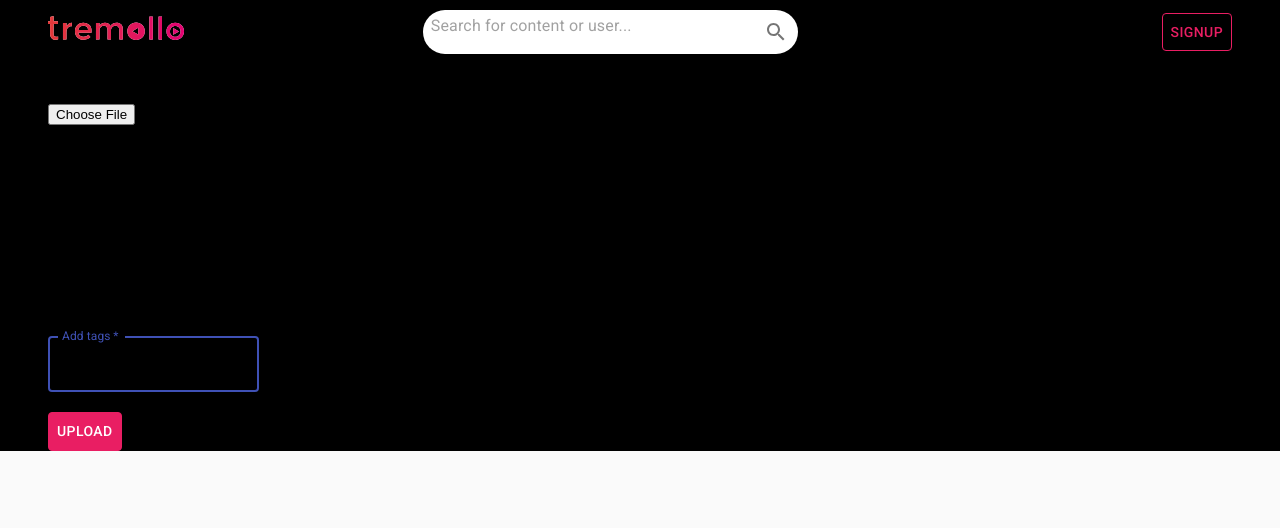
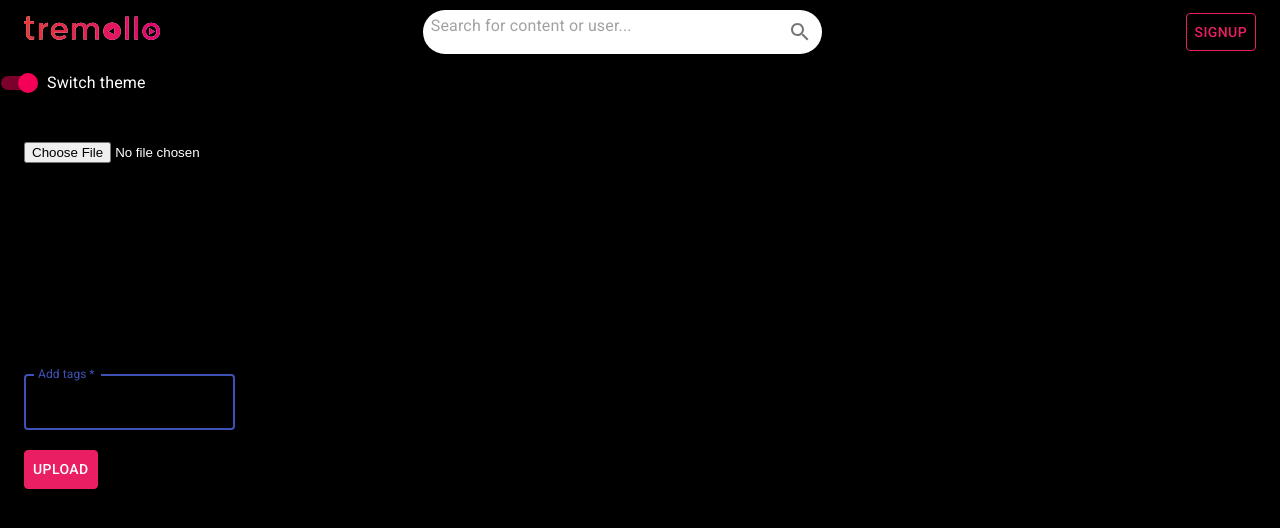
Before and after one commit to saaketc/Tremollo, a React (Create React App) app: page /myMusic/upload in a window 1280 px wide. Shown: the top 528 px of the page. Built offline with nearby package versions, Linux system fonts and the light colour scheme.

Commit message:
implements toggle between dark and light theme

```diff
--- a/package.json
+++ b/package.json
@@ -21,6 +21,7 @@
     "react-scripts": "3.3.1",
     "react-toastify": "^5.5.0",
     "react-video-thumbnail": "^0.1.3",
+    "styled-components": "^5.1.1",
     "typeface-roboto": "0.0.75"
   },
   "scripts": {
--- a/src/App.js
+++ b/src/App.js
@@ -1,68 +1,130 @@
-import React, { useState, useEffect } from 'react';
-import { ToastContainer } from 'react-toastify';
-import 'react-toastify/dist/ReactToastify.min.css';
-import {Route, Switch} from 'react-router-dom';
-import Feed from './components/feed';
-import Welcome from './components/welcome';
-import Navbar from './components/common/navbar';
-import Studio from './components/studio/studio';
-import Login from './components/auth/login';
-import Signup from './components/auth/signup/signup';
-import Logout from './components/auth/logout';
-import UploadMusic from './components/upload/uploadMusic';
-import UserPlaylist from './components/userPlaylist';
-import PlaylistFeed from './components/playlistFeed';
-import SearchResults from './components/searchResults';
+import React, { useState, useEffect } from "react";
+import { ToastContainer } from "react-toastify";
+import "react-toastify/dist/ReactToastify.min.css";
+import { Route, Switch as RouterSwitch } from "react-router-dom";
+import Feed from "./components/feed";
+import Welcome from "./components/welcome";
+import Navbar from "./components/common/navbar";
+import Studio from "./components/studio/studio";
+import Login from "./components/auth/login";
+import Signup from "./components/auth/signup/signup";
+import Logout from "./components/auth/logout";
+import UploadMusic from "./components/upload/uploadMusic";
+import UserPlaylist from "./components/userPlaylist";
+import PlaylistFeed from "./components/playlistFeed";
+import SearchResults from "./components/searchResults";
 import Footer from "./components/footer";
-import ProfilePicUpload from './components/auth/profilePicUpload';
-import Profile from './components/profile/profile';
-import EditProfile from './components/editProfile';
-import { Container } from '@material-ui/core';
-import colors from './config/colors';
-import ContentPage from './components/contentPage';
+import ProfilePicUpload from "./components/auth/profilePicUpload";
+import Profile from "./components/profile/profile";
+import EditProfile from "./components/editProfile";
+import { Container, Paper } from "@material-ui/core";
+import colors from "./config/colors";
+import ContentPage from "./components/contentPage";
+import Switch from "@material-ui/core/Switch";
+import FormGroup from "@material-ui/core/FormGroup";
+import FormControlLabel from "@material-ui/core/FormControlLabel";
+// import darkTheme from './config/themes/dark';
+// import { ThemeProvider, createMuiTheme } from '@material-ui/core/styles';
+import { ThemeProvider } from "styled-components";
+import { GlobalStyles } from "./config/globalStyles";
+import { lightTheme, darkTheme } from "./config/Themes";
 
 function App() {
   const [user, setUser] = useState({});
+  const [dark, setDark] = useState(true);
+
+  //   const darkTheme = createMuiTheme({
+  //     palette: {
+  //       type: 'dark',
+  //       primary: {
+  //         main: '#121212',
+  //         dark: '#000'
+  //       }
+  // }
+  //   });
+  //   const lightTheme = createMuiTheme();
 
   useEffect(() => {
     try {
-      let userData = JSON.parse(localStorage.getItem('user'));
+      let userData = JSON.parse(localStorage.getItem("user"));
       setUser(userData);
-    }
-    catch (e) {
+    } catch (e) {
       setUser(null);
     }
-  }, [])
+  }, []);
 
   return (
-  <Container style={{backgroundColor: colors.darkTheme}} maxWidth='100%'>
-      <Navbar
-        user={user}
-      />
-  <br/>
-  <br/>
- <ToastContainer/>
-      <Switch>
-        <Route path='/search' render={(props) => <SearchResults {...props} user={user} />}/>
-        <Route path='/uploadProfilePic' render={(props) => <ProfilePicUpload {...props} user={user} />}/>
-        <Route path='/profile/:userId' render={(props) => <Profile {...props} currentUser={user} />}/>
+    <ThemeProvider theme={dark ? darkTheme : lightTheme}>
+      <GlobalStyles />
+
+      <Navbar user={user} />
+      <FormGroup row>
+        <FormControlLabel
+          control={
+            <Switch
+              label="Switch theme"
+              checked={dark}
+              onChange={() => setDark(!dark)}
+            />
+          }
+          label="Switch theme"
+        />
+      </FormGroup>
+
+      <br />
+      <br />
+      <ToastContainer />
+      <RouterSwitch>
+        <Route
+          path="/search"
+          render={(props) => <SearchResults {...props} user={user} />}
+        />
+        <Route
+          path="/uploadProfilePic"
+          render={(props) => <ProfilePicUpload {...props} user={user} />}
+        />
+        <Route
+          path="/profile/:userId"
+          render={(props) => <Profile {...props} currentUser={user} />}
+        />
         {/* <Route path='/profile' render={(props) => <Profile {...props} currentUser={user} />}/> */}
-        <Route path='/content/:contentId' render={(props) => <ContentPage {...props} currentUser={user} />}/>
-        <Route path='/edit' render={(props) => <EditProfile {...props} user={user} />}/>
-        <Route path='/studio/:studioName' render={(props) => <Studio {...props} user={user} />}/>
-        <Route path='/myMusic/upload' render={(props) => <UploadMusic {...props} user={user} />} />
-        <Route  path='/logout' component={Logout}/>
-        <Route  path='/auth/signup' component={Signup}/>
-        <Route  path='/auth/login' component={Login}/>
-        <Route path='/myPlaylist/:userId/:playlistName' render={(props) => <PlaylistFeed {...props} user={user} />}/>
-        <Route path='/myPlaylist/:userId' render={(props) => <UserPlaylist {...props} user={user} />}/>
-        <Route exact path='/' render={(props) => user ? <Feed {...props} user={user} /> : <Welcome {...props}/>} />
+        <Route
+          path="/content/:contentId"
+          render={(props) => <ContentPage {...props} currentUser={user} />}
+        />
+        <Route
+          path="/edit"
+          render={(props) => <EditProfile {...props} user={user} />}
+        />
+        <Route
+          path="/studio/:studioName"
+          render={(props) => <Studio {...props} user={user} />}
+        />
+        <Route
+          path="/myMusic/upload"
+          render={(props) => <UploadMusic {...props} user={user} />}
+        />
+        <Route path="/logout" component={Logout} />
+        <Route path="/auth/signup" component={Signup} />
+        <Route path="/auth/login" component={Login} />
+        <Route
+          path="/myPlaylist/:userId/:playlistName"
+          render={(props) => <PlaylistFeed {...props} user={user} />}
+        />
+        <Route
+          path="/myPlaylist/:userId"
+          render={(props) => <UserPlaylist {...props} user={user} />}
+        />
+        <Route
+          exact
+          path="/"
+          render={(props) =>
+            user ? <Feed {...props} user={user} /> : <Welcome {...props} />
+          }
+        />
 
-        {/* <Route path='/create-new-studio' render={(props) => <CreateStudio {...props} user={user} />}/> */}
-        {/* <Route exact path='/' component={Welcome}/> */}
-      </Switch>
-
-    </Container>
+      </RouterSwitch>
+    </ThemeProvider>
   );
 }
 
--- a/src/components/common/textForm.js
+++ b/src/components/common/textForm.js
@@ -2,6 +2,7 @@ import React from "react";
 import CssBaseline from "@material-ui/core/CssBaseline";
 import TextField from "@material-ui/core/TextField";
 import { makeStyles } from "@material-ui/core/styles";
+import darkTheme from "../../config/themes/dark";
 
 const useStyles = makeStyles((theme) => ({
   paper: {
@@ -9,6 +10,7 @@ const useStyles = makeStyles((theme) => ({
     display: "flex",
     flexDirection: "column",
     alignItems: "center",
+    color: darkTheme.textColor
   },
   avatar: {
     margin: theme.spacing(1),
@@ -17,9 +19,13 @@ const useStyles = makeStyles((theme) => ({
   form: {
     width: "100%", // Fix IE 11 issue.
     marginTop: theme.spacing(6),
+    color: darkTheme.textColor
+
   },
   submit: {
     margin: theme.spacing(3, 0, 2),
+    color: darkTheme.textColor
+
   },
 }));
 
--- a/src/components/feed.js
+++ b/src/components/feed.js
@@ -49,7 +49,8 @@ const Feed = (props) => {
   return (
    <Container maxWidth='100%'>
     <Grid container spacing={4}>
-      {feed.map(f => (
+        {feed &&
+          feed.map(f => (
         <Grid item xs={12} lg={3} md={3}>
           <CardComponent
             data={f}
--- a/src/components/profile/profile.js
+++ b/src/components/profile/profile.js
@@ -21,10 +21,10 @@ const useStyles = makeStyles((theme) => ({
   btn: buttonStyleClose,
   title: {
     fontWeight: "900",
-    color: colors.primary,
+    // color: colors.primary,
   },
   heading: {
-    color: colors.white
+    // color: colors.white
   },
   profilePic: {
     borderRadius: "50%",
@@ -51,8 +51,8 @@ const useStyles = makeStyles((theme) => ({
     },
   },
   text: {
-    backgroundColor: "#4CAF50",
-    color: "white",
+    // backgroundColor: "#4CAF50",
+    // color: "white",
     fontSize: "16px",
     padding: "16px 32px",
   },
--- a/src/components/upload/uploadMusic.js
+++ b/src/components/upload/uploadMusic.js
@@ -8,6 +8,7 @@ import { storageURL } from "../../config/storage";
 import colors from "../../config/colors";
 import TextForm from "../common/textForm";
 import { buttonStyleClose } from "../../config/buttonStyle";
+import darkTheme from "../../config/themes/dark";
 
 const UploadMusic = ({ user }) => {
   const [fileData, setFileData] = React.useState({});
@@ -62,8 +63,12 @@ const UploadMusic = ({ user }) => {
   };
 
   return (
-    <Container>
-      <form>
+    <Container  style={{
+      color: 'white'
+    }}>
+      <form style={{
+        color: darkTheme.textColor
+      }}>
         <input type="file" name="file" onChange={handleChange} />
       </form>
       {Object.keys(fileData).length > 0 &&
--- /dev/null
+++ b/src/config/Themes.js
@@ -0,0 +1,12 @@
+export const lightTheme = {
+    body: '#FFF',
+    text: 'black',
+    toggleBorder: '#FFF',
+    background: '#363537',
+}
+export const darkTheme = {
+    body: 'black',
+    text: '#FFF',
+    toggleBorder: '#6B8096',
+    background: '#999',
+}
--- /dev/null
+++ b/src/config/globalStyles.js
@@ -0,0 +1,10 @@
+import { createGlobalStyle } from "styled-components"
+
+export const GlobalStyles = createGlobalStyle`
+  body {
+    background: ${({ theme }) => theme.body};
+    color: ${({ theme }) => theme.text};
+    font-family: Tahoma, Helvetica, Arial, Roboto, sans-serif;
+    transition: all 0.50s linear;
+  }
+  `
```
Also changed, not shown: 1 other file (tests, documents, lock files or other folders).
